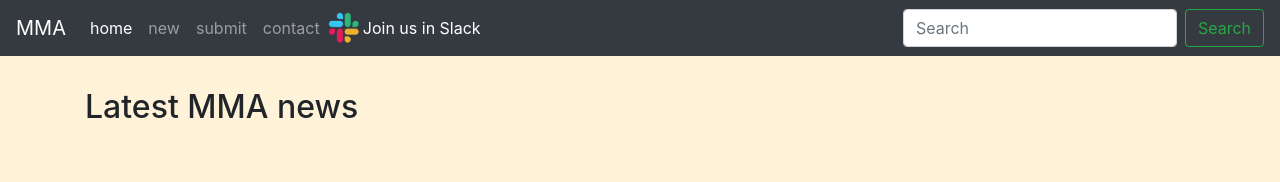
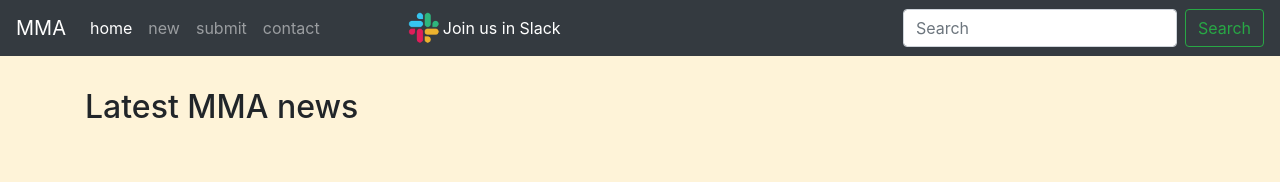
Before and after one commit to 8ivek/sample-frontend, a website: page index.html in a window 1280 px wide. Shown: the top 182 px of the page. Drawn offline with nearby package versions, Linux system fonts and the light colour scheme.

Commit message:
Move slack link bit right

```diff
--- a/assets/css/custom.css
+++ b/assets/css/custom.css
@@ -36,4 +36,5 @@ a {
     justify-content: center;
     color: white;
     padding-left:2.2em;
+    margin-left: 5em;
 }
```
